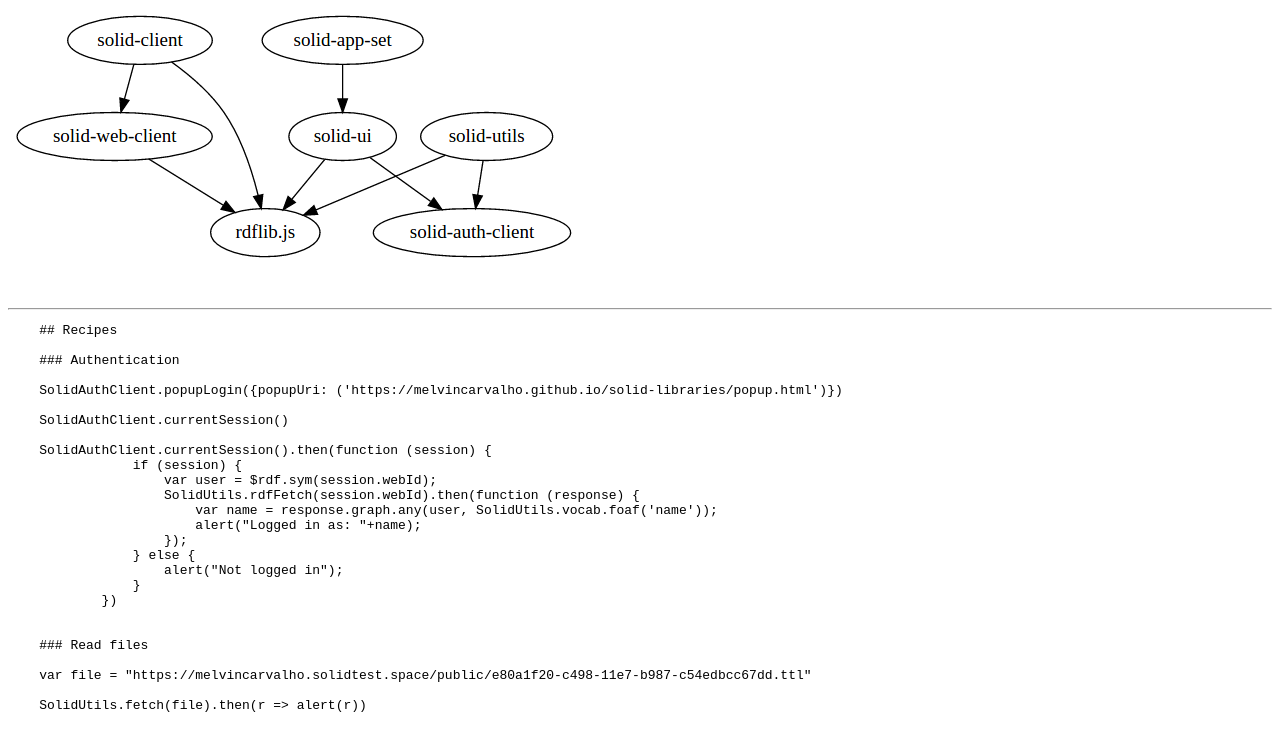
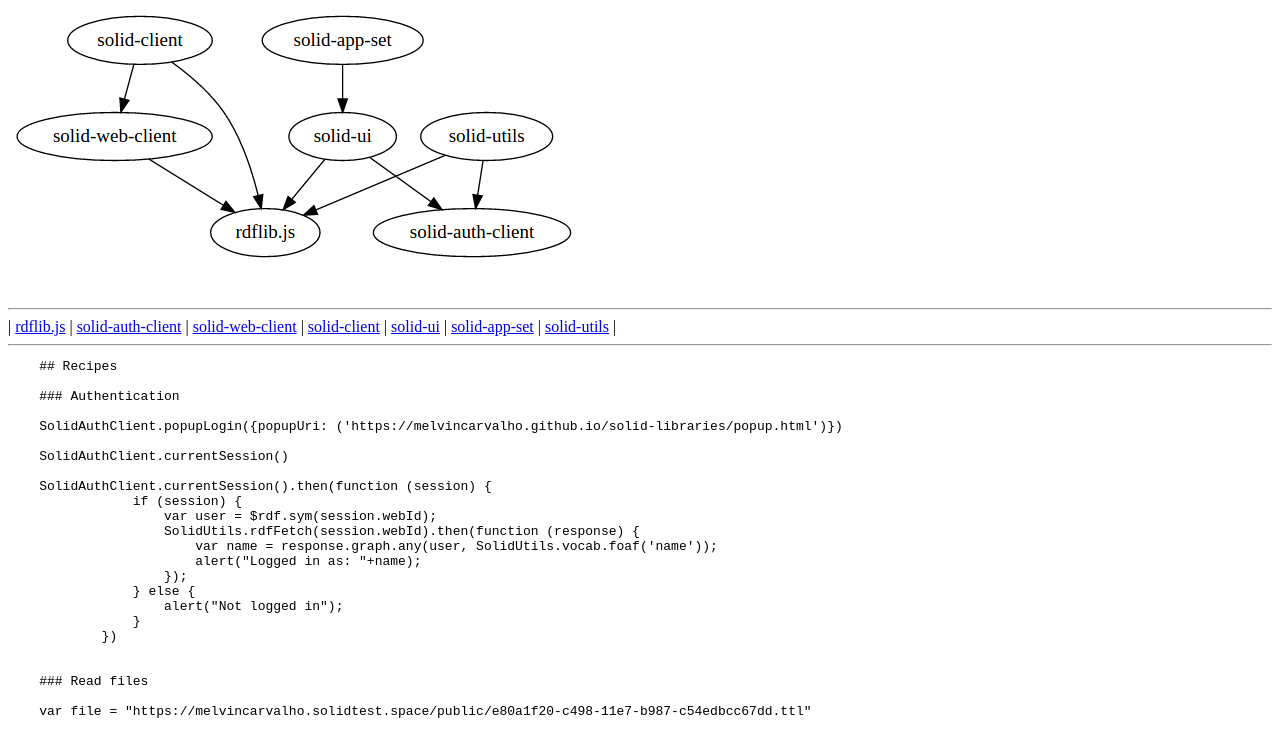
Before and after one commit to melvincarvalho/solid-libraries, a plain HTML site: page index.html in a window 1280 px wide. Shown: the part 63-797 px from the top of the page. Drawn offline with Linux system fonts and the light colour scheme.

Commit message:
Add libraries to index

```diff
--- a/index.html
+++ b/index.html
@@ -18,6 +18,15 @@
     <hr>
 
     <img src="images/solidlibsfull.png" />
+
+    <hr>
+
+    | <a target="_blank" href="https://github.com/solid/solid-tutorial-rdflib.js">rdflib.js</a>
+    | <a target="_blank" href="https://solid.github.io/solid-auth-client/">solid-auth-client</a>
+    | <a target="_blank" href="https://github.com/solid/solid-web-client">solid-web-client</a>
+    | <a target="_blank" href="https://github.com/solid/solid-client">solid-client</a>
+    | <a target="_blank" href="https://github.com/linkeddata/solid-ui">solid-ui</a>
+    | <a target="_blank" href="https://github.com/linkeddata/solid-app-set">solid-app-set</a> | <a target="_blank" href="https://github.com/melvincarvalho/solid-libraries/blob/master/lib/solid-utils.js">solid-utils</a> |
 
     <hr>
 
```
